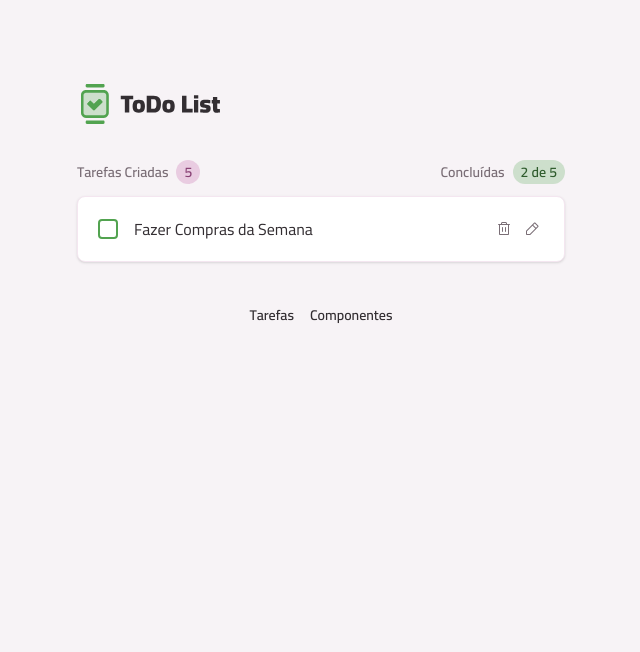
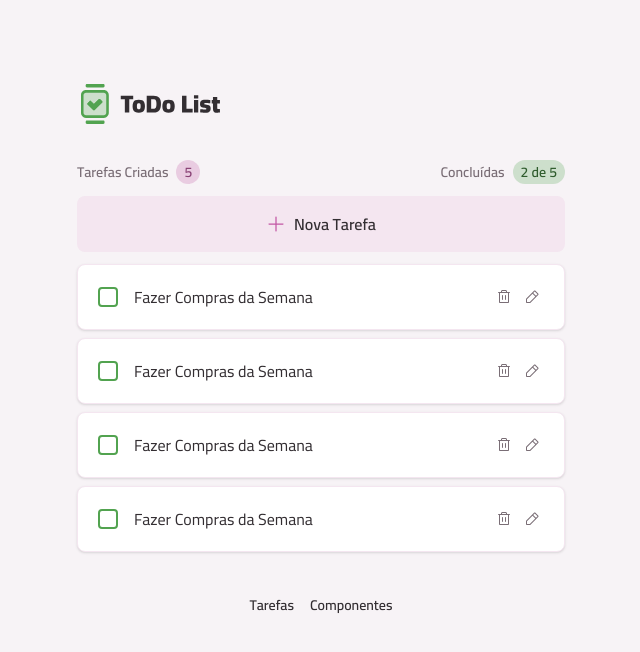
Before and after one commit to oecarvalho/todo-list-rocket, a React (Vite) app: page / in a window 1280 px wide. Shown: the top 652 px of the page, without its empty margins (319-959 px from the left). Built offline with nearby package versions, Linux system fonts and the light colour scheme.

Commit message:
finalizando estruturação do projeto, iniciando adição de regras

```diff
--- /dev/null
+++ b/src/core-components/TaskList.tsx
@@ -0,0 +1,19 @@
+import { Button } from "../components/Button";
+import PlusIcon from '../assets/icons/Plus.svg?react';
+import { TaskItem } from "./TaskItem";
+
+
+export function TaskList(){
+    return <>
+        <section >
+            <Button icon={PlusIcon} className="w-full">Nova Tarefa</Button>
+        </section>
+
+        <section className="space-y-2">
+            <TaskItem/>
+            <TaskItem/>
+            <TaskItem/>
+            <TaskItem/>
+        </section>
+    </>
+}
--- a/src/pages/PageHome.tsx
+++ b/src/pages/PageHome.tsx
@@ -1,5 +1,5 @@
 import { Container } from "../components/Container";
-import { TaskItem } from "../core-components/TaskItem";
+import { TaskList } from "../core-components/TaskList";
 import { TaskSummary } from "../core-components/TaskSummary";
 
 export function PageHome(){
@@ -9,7 +9,7 @@
                 <TaskSummary/>
             </header>
 
-            <TaskItem/>
+            <TaskList/>
         </Container>
     )
 }
```
